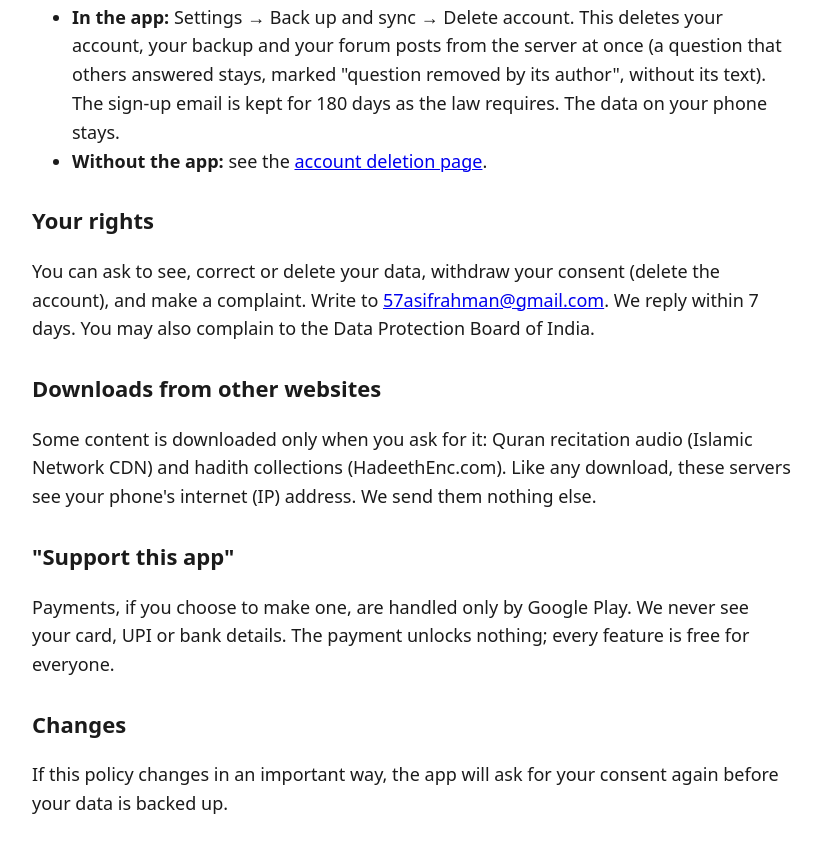
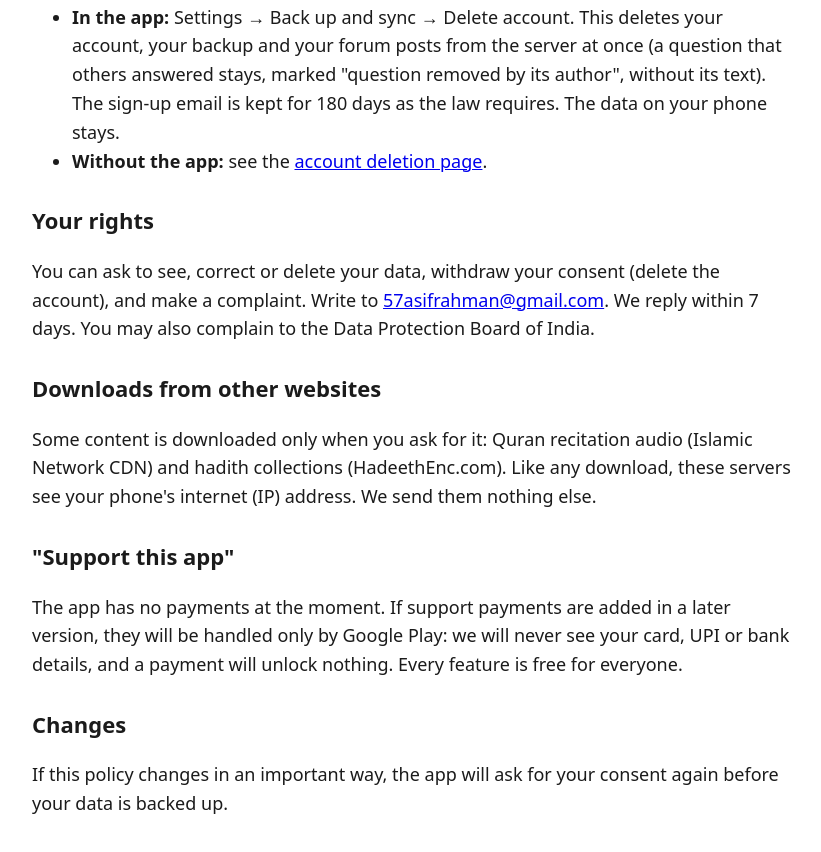
Before and after one commit to frd000/islamic-app-content, a plain HTML site: page docs/privacy.html in a window 1280 px wide. Shown: the part 2241-3093 px from the top of the page, without its empty margins (228-1049 px from the left). Drawn offline with Linux system fonts and the light colour scheme.

Commit message:
Privacy policy: no payments in the app for now

```diff
--- a/docs/privacy.html
+++ b/docs/privacy.html
@@ -76,7 +76,7 @@ administrator can see it), and posts removed by moderators are kept hidden for 1
 <p>Some content is downloaded only when you ask for it: Quran recitation audio (Islamic Network CDN) and hadith collections (HadeethEnc.com). Like any download, these servers see your phone's internet (IP) address. We send them nothing else.</p>
 
 <h2>"Support this app"</h2>
-<p>Payments, if you choose to make one, are handled only by Google Play. We never see your card, UPI or bank details. The payment unlocks nothing; every feature is free for everyone.</p>
+<p>The app has no payments at the moment. If support payments are added in a later version, they will be handled only by Google Play: we will never see your card, UPI or bank details, and a payment will unlock nothing. Every feature is free for everyone.</p>
 
 <h2>Changes</h2>
 <p>If this policy changes in an important way, the app will ask for your consent again before your data is backed up.</p>
```
